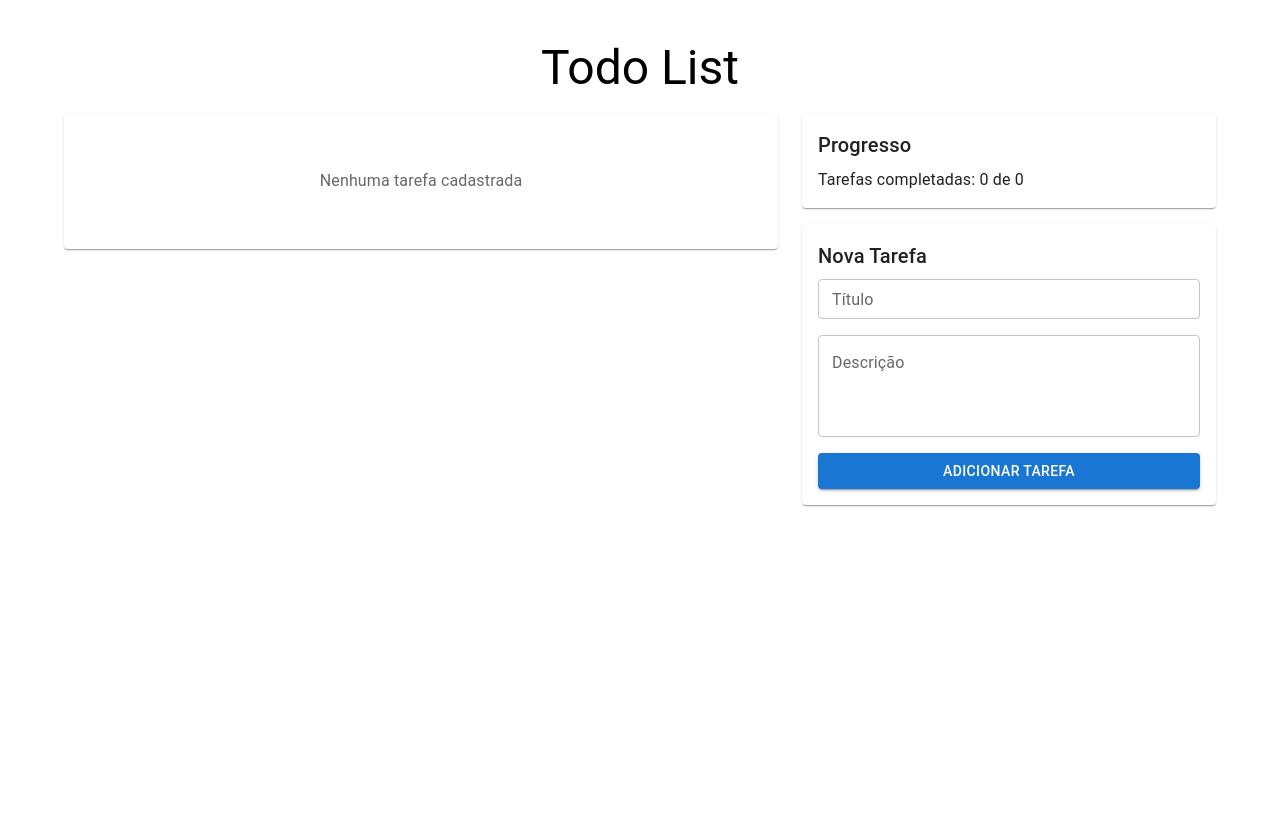
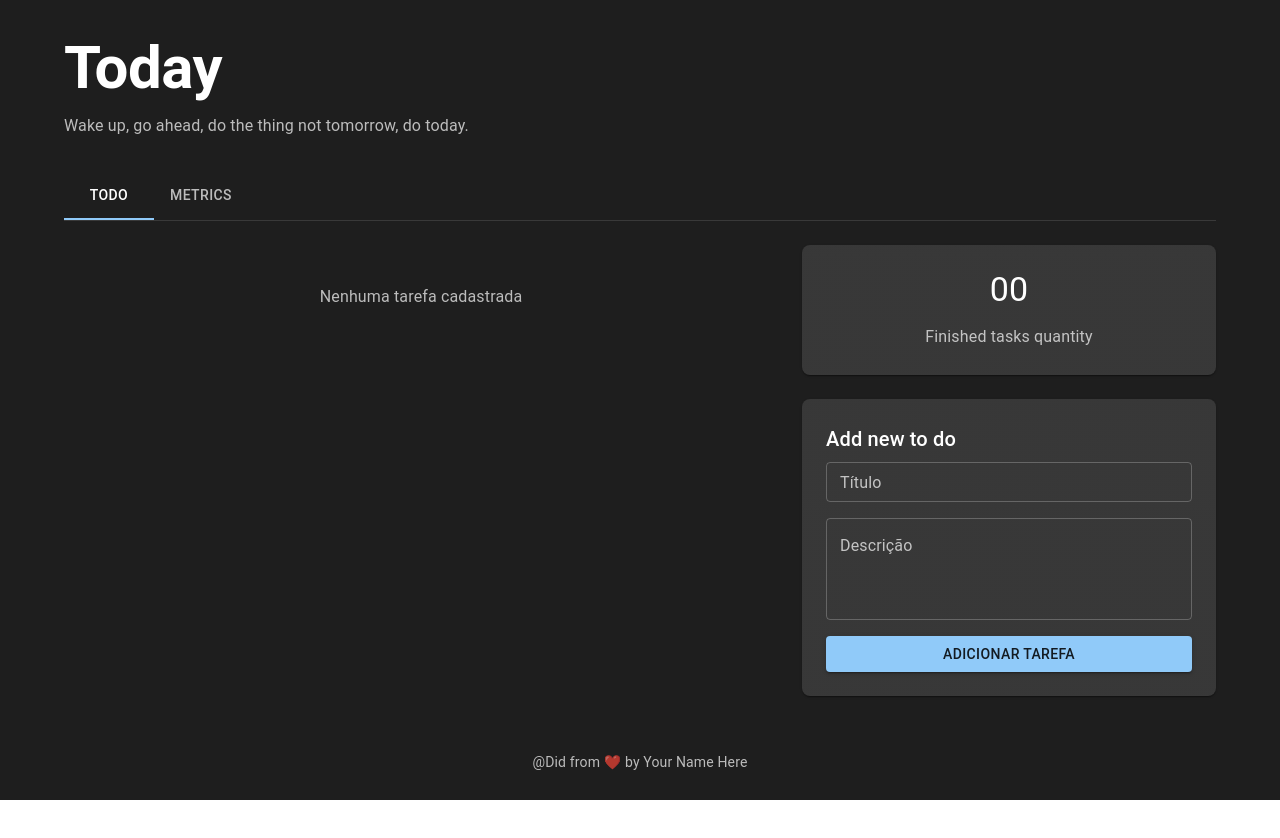
Before and after one commit to danilosantos-git/desafio-tecnico-tascom, a React (Vite) app: page / in a window 1280 px wide. Shown: the top 838 px of the page. After the commit the page ends 800 px from the top, so only its background shows below. Built offline with nearby package versions, Linux system fonts and the light colour scheme.

Commit message:
feat: page structure

```diff
--- a/src/App.tsx
+++ b/src/App.tsx
@@ -2,10 +2,26 @@ import { useState } from "react";
 import { Task } from "./types/Task";
 import TaskForm from "./components/TaskForm";
 import TaskList from "./components/TaskList";
-import { Box, Container, Paper, Typography } from "@mui/material";
+import { Box, Container, Paper, Typography, Tab, Tabs } from "@mui/material";
+import { createTheme, ThemeProvider } from "@mui/material/styles";
+
+const darkTheme = createTheme({
+  palette: {
+    mode: "dark",
+    background: {
+      default: "#1E1E1E",
+      paper: "#2D2D2D",
+    },
+    text: {
+      primary: "#FFFFFF",
+      secondary: "rgba(255, 255, 255, 0.7)",
+    },
+  },
+});
 
 function App() {
   const [tasks, setTasks] = useState<Task[]>([]);
+  const [currentTab, setCurrentTab] = useState(0);
 
   const addTask = (task: Omit<Task, "id" | "completed">) => {
     setTasks([
@@ -39,42 +55,123 @@ function App() {
   const completedCount = tasks.filter((task) => task.completed).length;
 
   return (
-    <Box sx={{ bgcolor: "background.default", minHeight: "100vh", py: 4 }}>
-      <Container maxWidth="lg">
-        <Typography variant="h3" component="h1" align="center" gutterBottom>
-          Todo List
+    <ThemeProvider theme={darkTheme}>
+      <Box
+        sx={{
+          bgcolor: "background.default",
+          minHeight: "100vh",
+          color: "text.primary",
+        }}
+      >
+        <Container maxWidth="lg" sx={{ pt: 4 }}>
+          <Box sx={{ mb: 4 }}>
+            <Typography
+              variant="h2"
+              component="h1"
+              sx={{
+                fontWeight: "bold",
+                mb: 1,
+              }}
+            >
+              Today
             </Typography>
-        <Box sx={{ display: "flex", gap: 3, flexWrap: "wrap" }}>
+            <Typography variant="subtitle1" sx={{ color: "text.secondary" }}>
+              Wake up, go ahead, do the thing not tomorrow, do today.
+            </Typography>
+          </Box>
+
+          <Box sx={{ borderBottom: 1, borderColor: "divider", mb: 3 }}>
+            <Tabs
+              value={currentTab}
+              onChange={(_, newValue) => setCurrentTab(newValue)}
+              sx={{
+                "& .MuiTab-root": {
+                  color: "text.secondary",
+                  "&.Mui-selected": {
+                    color: "text.primary",
+                  },
+                },
+              }}
+            >
+              <Tab label="Todo" />
+              <Tab label="Metrics" />
+            </Tabs>
+          </Box>
+
+          {currentTab === 0 && (
+            <Box
+              sx={{
+                display: "flex",
+                gap: 3,
+                flexWrap: "wrap",
+              }}
+            >
               <Box sx={{ flex: "1 1 600px" }}>
-            <Paper sx={{ p: 2 }}>
                 <TaskList
                   tasks={tasks}
                   onDelete={deleteTask}
                   onEdit={editTask}
                   onToggleComplete={toggleComplete}
                 />
-            </Paper>
               </Box>
 
               <Box sx={{ flex: "1 1 300px", minWidth: "280px" }}>
-            <Paper sx={{ p: 2, mb: 2 }}>
-              <Typography variant="h6" gutterBottom>
-                Progresso
+                <Paper
+                  sx={{
+                    p: 3,
+                    mb: 3,
+                    bgcolor: "background.paper",
+                    borderRadius: 2,
+                  }}
+                >
+                  <Typography variant="h4" gutterBottom align="center">
+                    {completedCount.toString().padStart(2, "0")}
                   </Typography>
-              <Typography variant="body1">
-                Tarefas completadas: {completedCount} de {tasks.length}
+                  <Typography
+                    variant="subtitle1"
+                    align="center"
+                    sx={{ color: "text.secondary" }}
+                  >
+                    Finished tasks quantity
                   </Typography>
                 </Paper>
-            <Paper sx={{ p: 2 }}>
+                <Paper
+                  sx={{
+                    p: 3,
+                    bgcolor: "background.paper",
+                    borderRadius: 2,
+                  }}
+                >
                   <Typography variant="h6" gutterBottom>
-                Nova Tarefa
+                    Add new to do
                   </Typography>
                   <TaskForm onSubmit={addTask} />
                 </Paper>
               </Box>
             </Box>
+          )}
+
+          {currentTab === 1 && (
+            <Box sx={{ p: 3 }}>
+              <Typography>Metrics content</Typography>
+            </Box>
+          )}
         </Container>
+        <Box
+          component="footer"
+          sx={{
+            py: 3,
+            mt: 4,
+            textAlign: "center",
+            color: "text.secondary",
+          }}
+        >
+          <Typography variant="body2">
+            @Did from ❤️ by Your Name Here
+          </Typography>
         </Box>
+      </Box>
+    </ThemeProvider>
   );
 }
 
--- a/src/main.tsx
+++ b/src/main.tsx
@@ -1,6 +1,7 @@
 import { StrictMode } from "react";
 import { createRoot } from "react-dom/client";
 import App from "./App.tsx";
+import "./style.css";
 
 createRoot(document.getElementById("root")!).render(
   <StrictMode>
--- /dev/null
+++ b/src/style.css
@@ -0,0 +1,4 @@
+body {
+    margin: 0;
+    padding: 0;
+}
```
Lines whose indentation alone changed are shown as unchanged.
